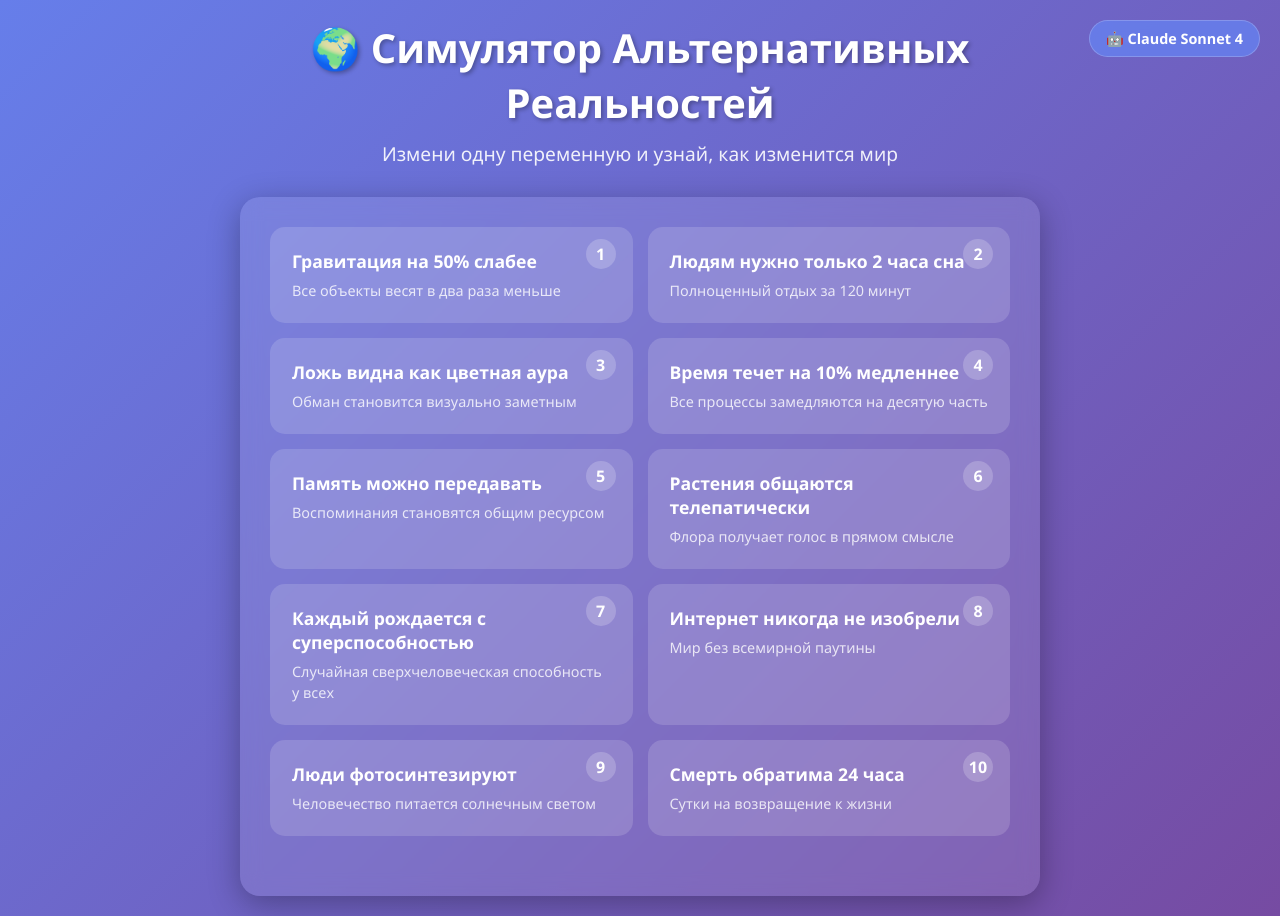
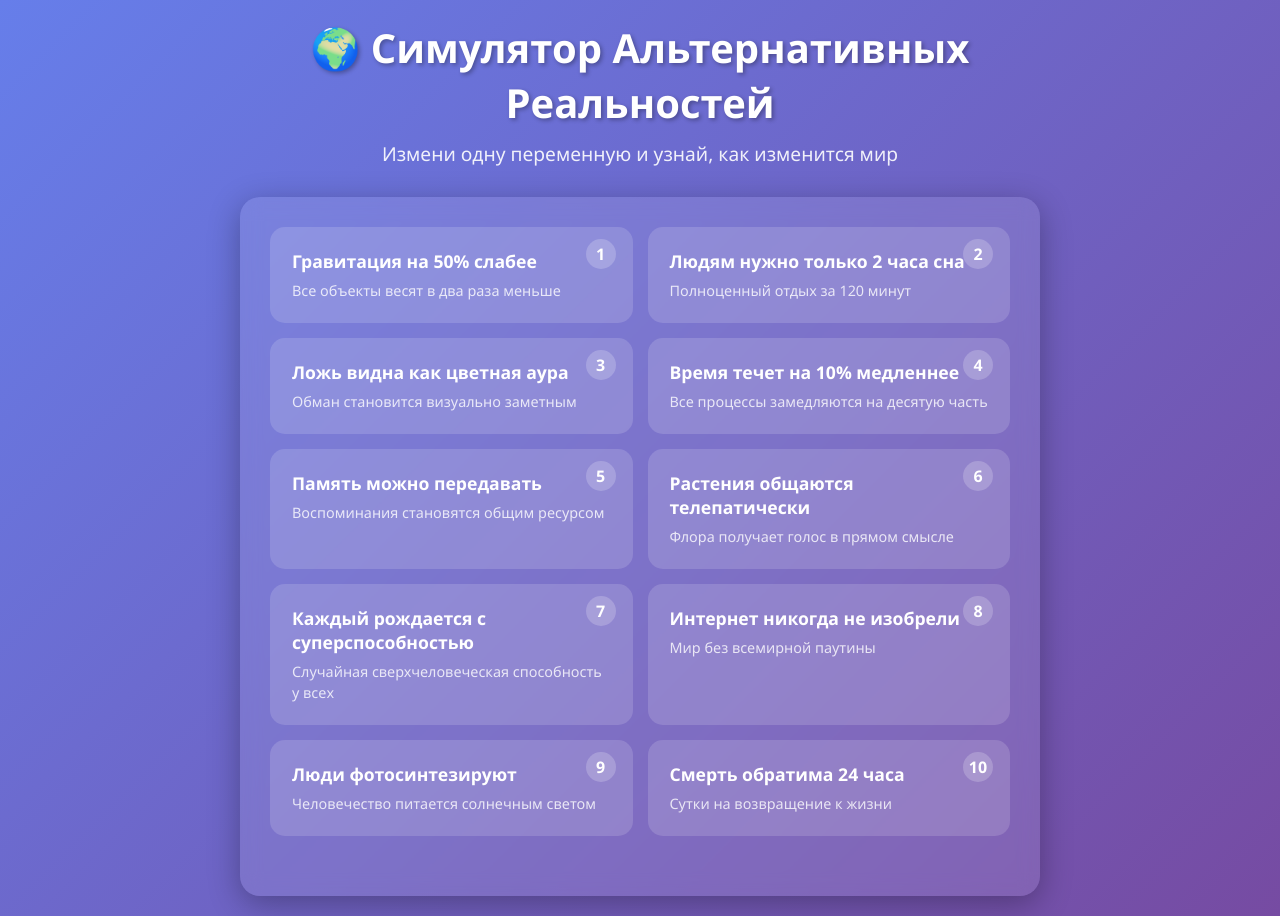
Before and after one commit to RaiconY/claude-reality-cascade, a plain HTML site: page sonnet-4/index.html in a window 1280 px wide. Drawn offline with Linux system fonts and the light colour scheme.

Commit message:
Update index.html Sonnet 4

```diff
--- a/sonnet-4/index.html
+++ b/sonnet-4/index.html
@@ -3,7 +3,7 @@
 <head>
     <meta charset="UTF-8">
     <meta name="viewport" content="width=device-width, initial-scale=1.0">
-    <title>Симулятор Альтернативных Реальностей - Sonnet 4</title>
+    <title>Симулятор Альтернативных Реальностей</title>
     <style>
         * {
             margin: 0;
@@ -345,26 +345,9 @@
             60% { content: '...'; }
             80%, 100% { content: ''; }
         }
-
-        .model-badge {
-            position: fixed;
-            top: 20px;
-            right: 20px;
-            background: rgba(102, 126, 234, 0.9);
-            backdrop-filter: blur(10px);
-            padding: 8px 16px;
-            border-radius: 20px;
-            font-size: 0.9em;
-            font-weight: bold;
-            border: 1px solid rgba(255,255,255,0.2);
-        }
     </style>
 </head>
 <body>
-    <div class="model-badge">
-        🤖 Claude Sonnet 4
-    </div>
-
     <div class="container">
         <div class="header">
             <h1>🌍 Симулятор Альтернативных Реальностей</h1>
```
